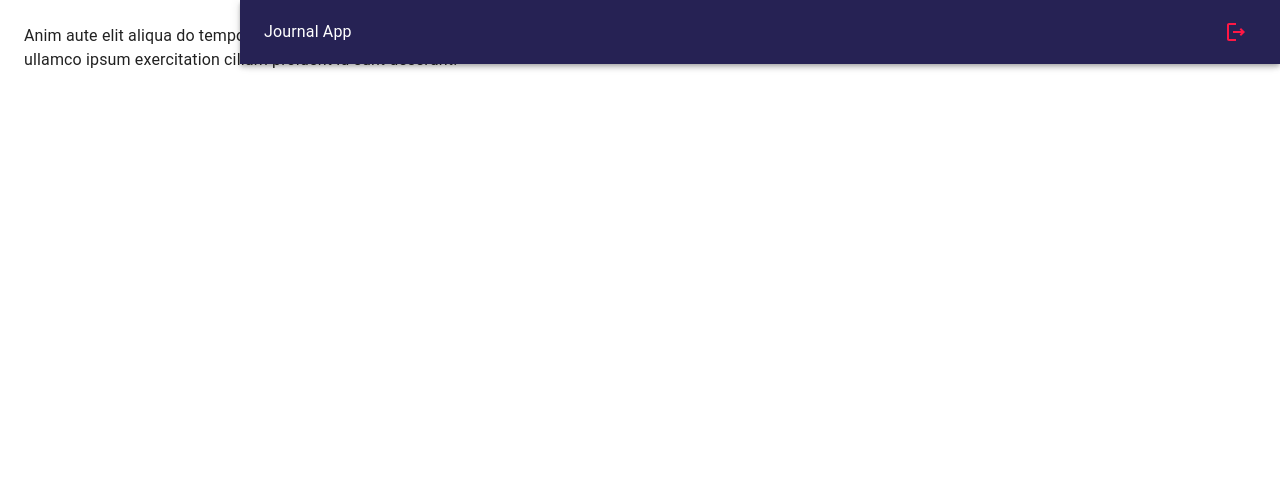
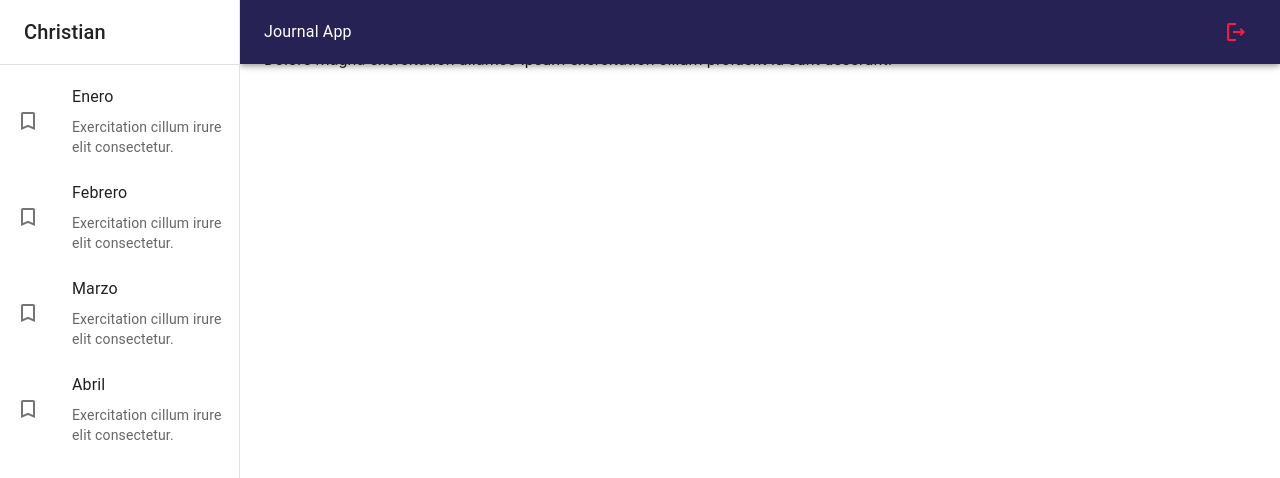
Before and after one commit to christianmoraless/JournalApp, a React (Vite) app: page / in a window 1280 px wide. Shown: the top 478 px of the page. Built offline with nearby package versions, Linux system fonts and the light colour scheme.

Commit message:
feat:creating sidebar

```diff
--- /dev/null
+++ b/src/journal/components/SideBar.jsx
@@ -0,0 +1,55 @@
+import {
+  Box,
+  Divider,
+  Drawer,
+  Grid,
+  List,
+  ListItem,
+  ListItemButton,
+  ListItemIcon,
+  ListItemText,
+  Toolbar,
+  Typography,
+} from "@mui/material";
+import { TurnedInNot } from "@mui/icons-material";
+
+export const SideBar = ({ drawerWidth = 240 }) => {
+  return (
+    <Box
+      component="nav"
+      sx={{ width: { sm: drawerWidth }, flexShrink: { sm: 0 } }}>
+      <Drawer
+        variant="permanent" // temporary
+        open
+        sx={{
+          display: { xs: "block" },
+          "& .MuiDrawer-paper": { boxSizing: "border-box", width: drawerWidth },
+        }}>
+        <Toolbar>
+          <Typography variant="h6" noWrap component="div">
+            Christian
+          </Typography>
+        </Toolbar>
+        <Divider />
+
+        <List>
+          {["Enero", "Febrero", "Marzo", "Abril"].map((text) => (
+            <ListItem key={text} disablePadding>
+              <ListItemButton>
+                <ListItemIcon>
+                  <TurnedInNot />
+                </ListItemIcon>
+                <Grid container>
+                  <ListItemText primary={text} />
+                  <ListItemText
+                    secondary={"Exercitation cillum irure elit consectetur."}
+                  />
+                </Grid>
+              </ListItemButton>
+            </ListItem>
+          ))}
+        </List>
+      </Drawer>
+    </Box>
+  );
+};
--- a/src/journal/components/index.js
+++ b/src/journal/components/index.js
@@ -1 +1,2 @@
 export * from "./NavBar";
+export * from "./SideBar";
--- a/src/journal/layout/JournalLayout.jsx
+++ b/src/journal/layout/JournalLayout.jsx
@@ -1,6 +1,6 @@
 import { Box } from "@mui/material";
 import React from "react";
-import { NavBar } from "../components";
+import { NavBar, SideBar } from "../components";
 
 const drawerWith = 240;
 
@@ -8,6 +8,7 @@
   return (
     <Box sx={{ display: "flex" }}>
       <NavBar drawerWith={drawerWith} />
+      <SideBar drawerWith={drawerWith} />
       <Box component="main" sx={{ flexGrow: 1, p: 3 }}>
         {children}
       </Box>
```
